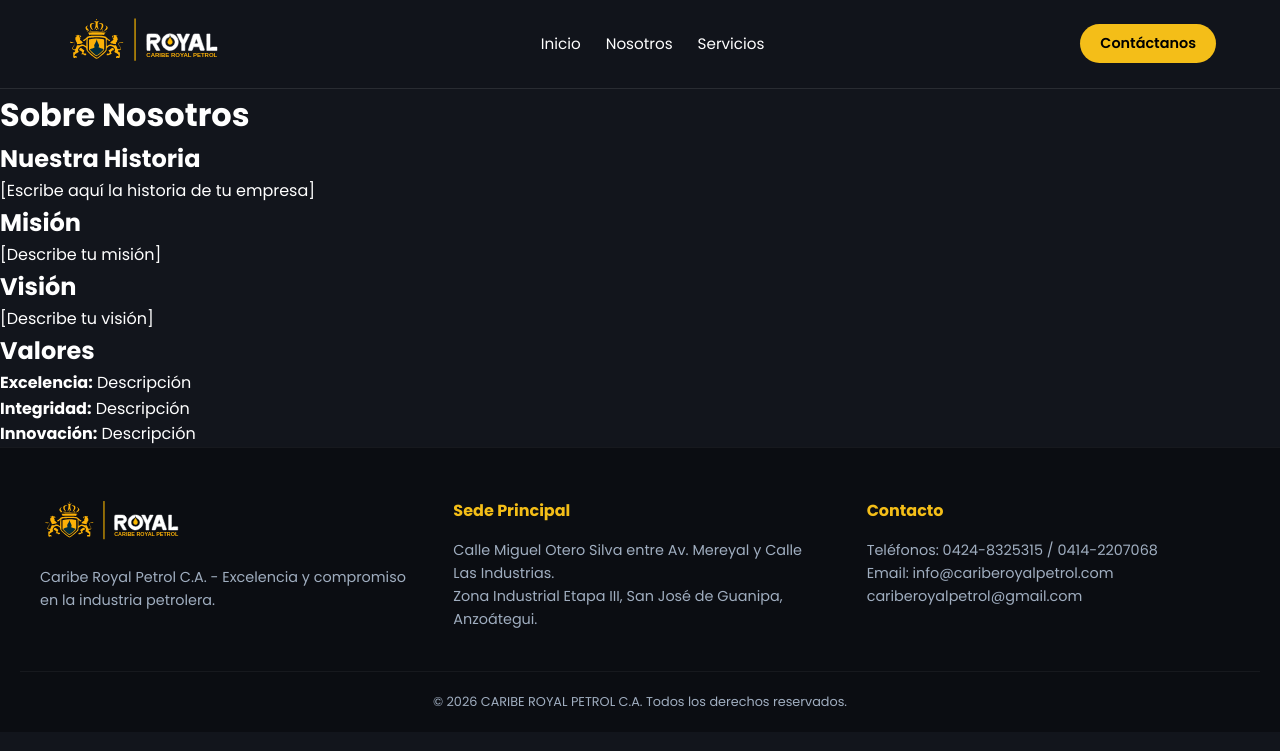
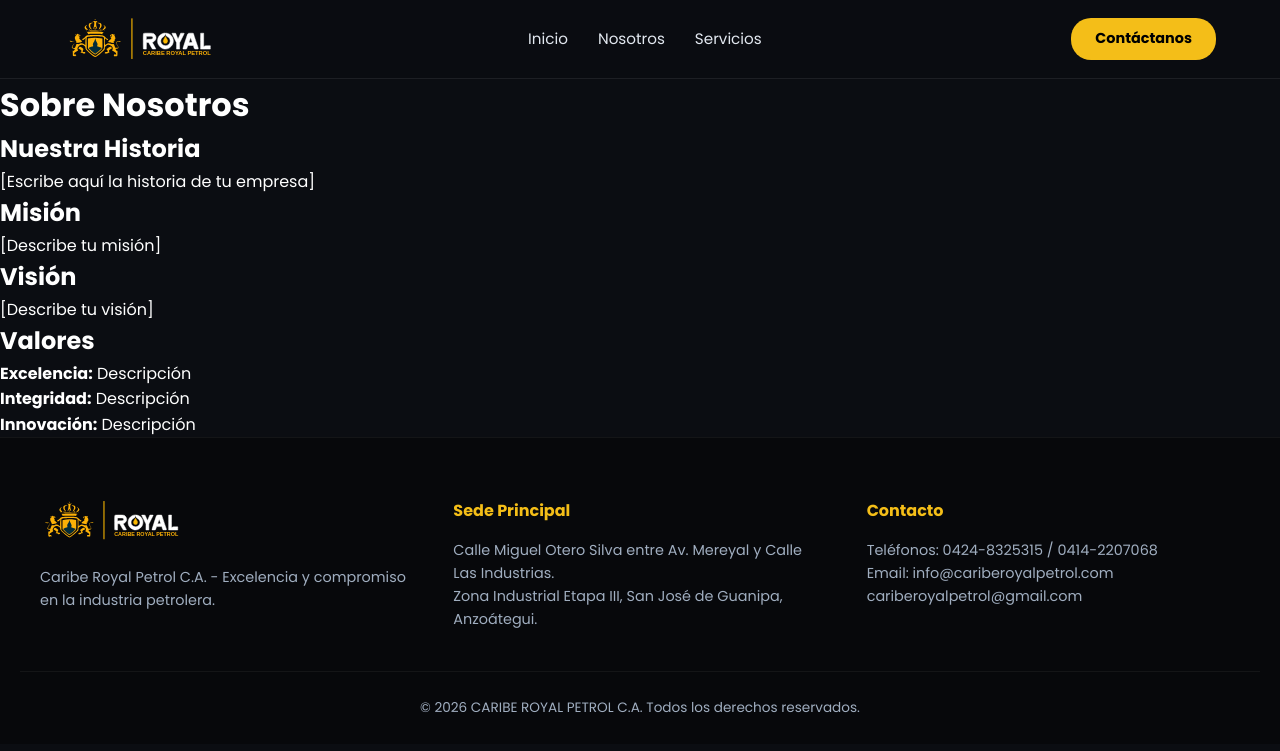
Before and after one commit to ing-nestorgomez/layor, a Jekyll site: the page built from about.md, in a window 1280 px wide. Shown: the top 751 px of the page. Built offline with Jekyll 4.4.1, drawn with Linux system fonts in a browser that asks for light colours.

Commit message:
Refactor CSS styles for better design consistency
Updated background colors, padding, and font sizes for various elements. Adjusted grid layouts and hover effects for improved design consistency.

```diff
--- a/assets/css/styles.css
+++ b/assets/css/styles.css
@@ -3,8 +3,8 @@
    ========================================== */
 :root {
   --primary-gold: #f4be18;
-  --bg-dark: #12151c;
-  --bg-card: #1b202a;
+  --bg-dark: #0b0d12;
+  --bg-card: #151922;
   --text-light: #ffffff;
   --text-muted: #a0aec0;
   --font-main: 'Poppins', sans-serif;
@@ -35,9 +35,9 @@
   position: sticky;
   top: 0;
   z-index: 1000;
-  background-color: rgba(18, 21, 28, 0.95);
-  backdrop-filter: blur(5px);
-  border-bottom: 1px solid rgba(255, 255, 255, 0.1);
+  background-color: rgba(11, 13, 18, 0.95);
+  backdrop-filter: blur(8px);
+  border-bottom: 1px solid rgba(255, 255, 255, 0.08);
   padding: 15px 5%;
 }
 
@@ -50,18 +50,20 @@
 }
 
 .site-logo img {
-  height: 50px;
+  height: 48px;
+  display: block;
 }
 
 .nav-menu {
   display: flex;
   list-style: none;
-  gap: 25px;
+  gap: 30px;
 }
 
 .nav-menu a {
   font-size: 0.95rem;
   font-weight: 500;
+  color: #e2e8f0;
   transition: color 0.3s;
 }
 
@@ -71,10 +73,10 @@
 
 .btn-header-contact {
   background-color: var(--primary-gold);
-  color: #000;
-  padding: 8px 20px;
+  color: #000000;
+  padding: 9px 24px;
   border-radius: 20px;
-  font-weight: 600;
+  font-weight: 700;
   font-size: 0.9rem;
   transition: transform 0.2s, background 0.3s;
 }
@@ -95,7 +97,7 @@
   align-items: center;
   justify-content: center;
   text-align: center;
-  padding: 0 20px;
+  padding: 60px 20px;
 }
 
 .hero-overlay {
@@ -104,7 +106,7 @@
   left: 0;
   width: 100%;
   height: 100%;
-  background: rgba(0, 0, 0, 0.65);
+  background: linear-gradient(180deg, rgba(11,13,18,0.7) 0%, rgba(11,13,18,0.85) 100%);
 }
 
 .hero-content {
@@ -117,27 +119,34 @@
   color: var(--primary-gold);
   text-transform: uppercase;
   letter-spacing: 2px;
-  font-size: 0.9rem;
-  font-weight: 600;
+  font-size: 0.85rem;
+  font-weight: 700;
   display: block;
-  margin-bottom: 10px;
+  margin-bottom: 12px;
 }
 
 .hero-title {
-  font-size: 3rem;
-  font-weight: 700;
+  font-size: 3.2rem;
+  font-weight: 800;
   text-transform: uppercase;
-  margin-bottom: 25px;
-  letter-spacing: 1px;
+  margin-bottom: 30px;
+  letter-spacing: 1.5px;
+  line-height: 1.2;
 }
 
 .btn-hero {
   background-color: var(--primary-gold);
-  color: #000;
-  padding: 12px 30px;
+  color: #000000;
+  padding: 12px 32px;
   border-radius: 25px;
   font-weight: 700;
   display: inline-block;
+  transition: transform 0.2s, background 0.3s;
+}
+
+.btn-hero:hover {
+  background-color: #dca30e;
+  transform: translateY(-2px);
 }
 
 /* ==========================================
@@ -146,22 +155,25 @@
 .section-container {
   max-width: 1200px;
   margin: 0 auto;
-  padding: 80px 20px;
+  padding: 70px 20px;
 }
 
 .section-title {
-  font-size: 2rem;
-  font-weight: 700;
-  margin-bottom: 15px;
+  font-size: 2.2rem;
+  font-weight: 800;
+  margin-bottom: 20px;
   text-transform: uppercase;
+  letter-spacing: 0.5px;
 }
 
 .section-subtitle {
   color: var(--primary-gold);
-  font-size: 0.85rem;
+  font-size: 0.8rem;
   text-transform: uppercase;
-  letter-spacing: 1.5px;
-  margin-bottom: 5px;
+  letter-spacing: 2px;
+  font-weight: 700;
+  display: block;
+  margin-bottom: 6px;
 }
 
 /* ==========================================
@@ -169,21 +181,22 @@
    ========================================== */
 .about-grid {
   display: grid;
-  grid-template-columns: 1fr 1fr;
-  gap: 40px;
-  margin-top: 30px;
+  grid-template-columns: repeat(auto-fit, minmax(300px, 1fr));
+  gap: 30px;
+  margin-top: 35px;
 }
 
 .about-card {
   background: var(--bg-card);
-  padding: 30px;
-  border-radius: 8px;
+  padding: 35px;
+  border-radius: 10px;
   border-left: 4px solid var(--primary-gold);
 }
 
 .about-card h3 {
   color: var(--primary-gold);
-  margin-bottom: 10px;
+  font-size: 1.3rem;
+  margin-bottom: 12px;
 }
 
 /* ==========================================
@@ -191,37 +204,49 @@
    ========================================== */
 .services-grid {
   display: grid;
-  grid-template-columns: repeat(auto-fit, minmax(250px, 1fr));
-  gap: 20px;
+  grid-template-columns: repeat(auto-fit, minmax(260px, 1fr));
+  gap: 25px;
   margin-top: 40px;
 }
 
 .service-card {
   background: var(--bg-card);
-  padding: 30px;
-  border-radius: 8px;
-  position: relative;
-  transition: transform 0.3s;
+  padding: 35px 30px;
+  border-radius: 10px;
+  display: flex;
+  flex-direction: column;
+  justify-content: space-between;
+  min-height: 220px;
+  transition: transform 0.3s, border-color 0.3s;
+  border: 1px solid rgba(255, 255, 255, 0.03);
 }
 
 .service-card:hover {
   transform: translateY(-5px);
+  border-color: rgba(244, 190, 24, 0.3);
+}
+
+.service-header {
+  display: flex;
+  justify-content: space-between;
+  align-items: flex-start;
+  gap: 15px;
+  margin-bottom: 15px;
+}
+
+.service-card h3 {
+  font-size: 1.15rem;
+  font-weight: 700;
+  line-height: 1.3;
+  flex: 1;
 }
 
 .service-num {
-  font-size: 2.5rem;
-  font-weight: 700;
+  font-size: 2.2rem;
+  font-weight: 800;
   color: var(--primary-gold);
-  opacity: 0.4;
-  position: absolute;
-  top: 15px;
-  right: 20px;
-}
-
-.service-card h3 {
-  font-size: 1.1rem;
-  margin-bottom: 10px;
-  padding-right: 30px;
+  line-height: 1;
+  opacity: 0.9;
 }
 
 .service-card p {
@@ -234,16 +259,21 @@
    ========================================== */
 .gallery-grid {
   display: grid;
-  grid-template-columns: repeat(auto-fit, minmax(220px, 1fr));
-  gap: 15px;
-  margin-top: 30px;
+  grid-template-columns: repeat(auto-fit, minmax(240px, 1fr));
+  gap: 20px;
+  margin-top: 35px;
 }
 
 .gallery-grid img {
   width: 100%;
-  height: 200px;
+  height: 220px;
   object-fit: cover;
-  border-radius: 8px;
+  border-radius: 10px;
+  transition: transform 0.3s;
+}
+
+.gallery-grid img:hover {
+  transform: scale(1.02);
 }
 
 /* ==========================================
@@ -254,27 +284,32 @@
   justify-content: center;
   align-items: center;
   flex-wrap: wrap;
-  gap: 40px;
-  margin-top: 40px;
+  gap: 50px;
+  margin-top: 45px;
+  padding: 20px 0;
 }
 
 .logos-flex img {
-  height: 45px;
+  max-height: 70px;
+  width: auto;
+  max-width: 180px;
+  object-fit: contain;
   filter: brightness(0) invert(1);
-  opacity: 0.8;
-  transition: opacity 0.3s;
+  opacity: 0.85;
+  transition: opacity 0.3s, transform 0.3s;
 }
 
 .logos-flex img:hover {
   opacity: 1;
+  transform: scale(1.05);
 }
 
 /* ==========================================
    FOOTER
    ========================================== */
 .site-footer {
-  background-color: #0b0d12;
-  padding: 50px 20px 20px;
+  background-color: #07080b;
+  padding: 60px 20px 25px;
   border-top: 1px solid rgba(255, 255, 255, 0.05);
 }
 
@@ -282,7 +317,7 @@
   max-width: 1200px;
   margin: 0 auto;
   display: grid;
-  grid-template-columns: repeat(auto-fit, minmax(250px, 1fr));
+  grid-template-columns: repeat(auto-fit, minmax(260px, 1fr));
   gap: 40px;
   margin-bottom: 40px;
 }
@@ -290,7 +325,7 @@
 .footer-bottom {
   text-align: center;
   color: var(--text-muted);
-  font-size: 0.8rem;
+  font-size: 0.85rem;
   border-top: 1px solid rgba(255, 255, 255, 0.05);
-  padding-top: 20px;
+  padding-top: 25px;
 }
```
